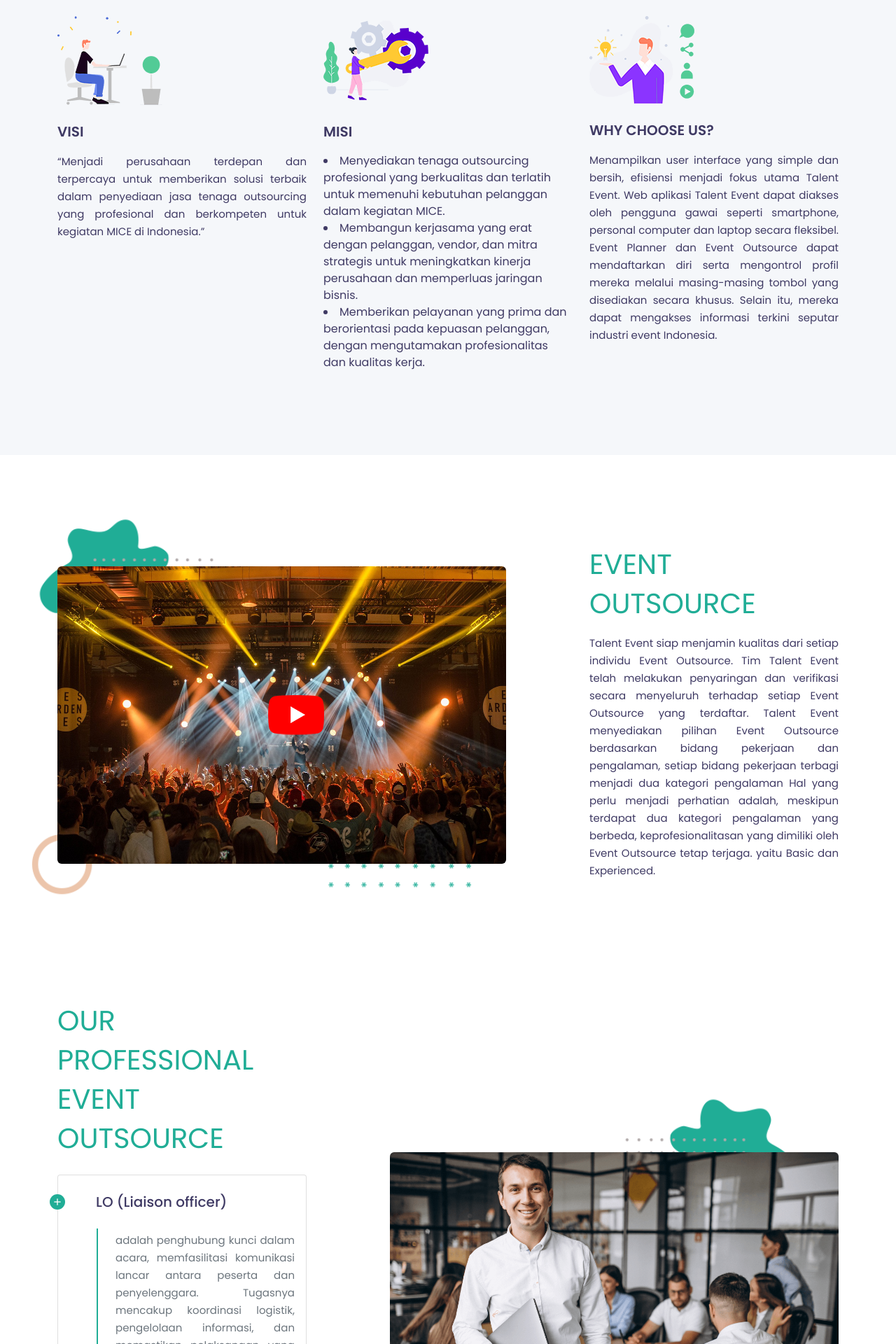
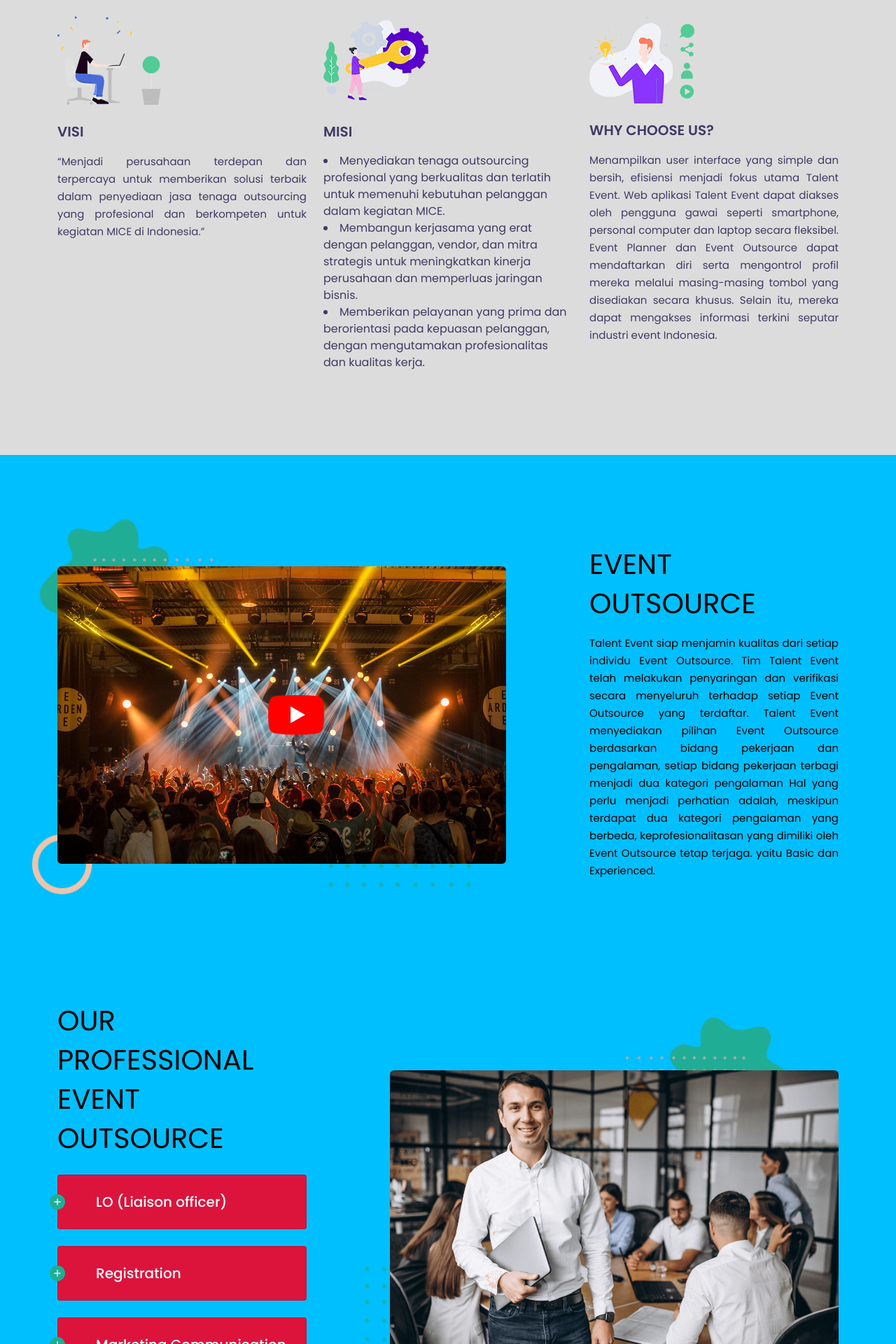
Before and after one commit to AmandaYora/event, a CodeIgniter 4 app: the page made by app/Views/LandingPage/index.php in a window 1280 px wide. Shown: the part 960-2880 px from the top of the page at 70% size. Run offline with PHP 8.4 and a stand-in for CodeIgniter, Linux system fonts and the light colour scheme; the template is opened without the code that fills it, so the values that code supplies are empty; some libraries are stand-ins or nearby versions.

Commit message:
perubahan warna bg

```diff
--- a/app/Views/LandingPage/index.php
+++ b/app/Views/LandingPage/index.php
@@ -75,6 +75,56 @@
 
 
     <!-- start home section -->
+    <style>
+        p {
+            text-align: justify;
+        }
+
+        .navbar {
+            background-color: #fff;
+            /* Ganti dengan warna latar belakang navbar yang Anda inginkan */
+            /* Ganti atau tambahkan properti CSS lain untuk mengatur tampilan navbar */
+        }
+
+        .home {
+            background-color: #00BFFF;
+            /* Ganti dengan warna latar belakang yang Anda inginkan */
+        }
+
+        #features {
+            background-color: #00BFFF;
+            /* Ganti dengan warna latar belakang yang Anda inginkan */
+        }
+
+        #service {
+            background-color: #DCDCDC;
+            /* Ganti dengan warna latar belakang yang Anda inginkan */
+        }
+
+        .card {
+            background-color: #DC143C;
+            /* Ganti dengan warna latar belakang yang Anda inginkan */
+        }
+
+        #faq {
+            background-color: #DCDCDC;
+            /* Ganti dengan warna latar belakang yang Anda inginkan */
+        }
+
+        #blog {
+            background-color: #00BFFF;
+            /* Ganti dengan warna latar belakang yang Anda inginkan */
+        }
+
+        #kembangkan {
+            margin-top: 100px;
+        }
+
+        .text-black {
+            color: #000000;
+            /* Ganti dengan warna teks yang Anda inginkan */
+        }
+    </style>
     <section class="home" id="home">
         <div class="container" id="ani-round">
             <div class="home-content">
@@ -83,7 +133,7 @@
                         <h2 class="title mt-5 mt-lg-0">
                             PT Humanage Solutions
                         </h2>
-                        <p class="f-16 my-4 text-muted">Komitmen kami dalam menyediakan informasi terpercaya dan terkini
+                        <p class="f-16 my-4 text-black">Komitmen kami dalam menyediakan informasi terpercaya dan terkini
                             terkait tenaga lepas atau pun event yang membutuhkan jasa tenaga lepas, menjadi salah satu
                             dari sekian banyak hal yang ditawarkan melalui web aplikasi Kanaka Indonesia. Hal tersebut
                             dapat tersampaikan dengan jelas
@@ -160,7 +210,7 @@
 
 
     <!-- start service -->
-    <section class="section bg-light" id="service">
+    <section class="section" id="service">
         <div class="container">
             <div class="row justify-content-center mb-4 pb-2">
                 <div class="col-lg-12">
@@ -170,7 +220,7 @@
                         </h2>
                         <h2 class="mb-3"><span class="text-primary fw-normal">"Find Your Event Match"</span>
                         </h2>
-                        <p class="text-muted para-p mx-auto mb-0">Merupakan perusahaan yang resmi berdiri pada tahun 2023.
+                        <p class="text-black para-p mx-auto mb-0">Merupakan perusahaan yang resmi berdiri pada tahun 2023.
                             di Indonesia yang sudah tersertifikasi dan sesuai dengan kebutuhan pasar.
                             Menyediakan wadah berbasis teknologi web aplikasi bernama Talent Event, PT Humanage Solutions memiliki
                             tujuan untuk menjadi penghubung antara PCE/PEO dan Event Outsource</p>
@@ -184,11 +234,6 @@
                             <img src="<?= base_url('assets/landingpage/images/service/img-1.png'); ?>" alt="img-fluid">
                         </div>
                         <h5 class="fw-bold mt-4 mb-3">VISI</h5>
-                        <style>
-                            p {
-                                text-align: justify;
-                            }
-                        </style>
                         <p>“Menjadi perusahaan terdepan dan terpercaya untuk memberikan solusi terbaik
                             dalam penyediaan jasa tenaga outsourcing yang profesional dan berkompeten untuk kegiatan
                             MICE di Indonesia.”</p>
@@ -259,8 +304,8 @@
                     </div>
                 </div>
                 <div class="col-lg-4 offset-lg-1 mt-5 mt-lg-0">
-                    <h1 class="fw-bold mt-2"><span class="text-primary fw-normal">EVENT OUTSOURCE</span></h1>
-                    <p class="mt-3">Talent Event siap menjamin kualitas dari setiap individu Event Outsource.
+                    <h1 class="fw-bold mt-2"><span class="text-black fw-normal">EVENT OUTSOURCE</span></h1>
+                    <p class="mt-3 text-black">Talent Event siap menjamin kualitas dari setiap individu Event Outsource.
                         Tim Talent Event telah melakukan penyaringan dan verifikasi secara menyeluruh terhadap setiap
                         Event Outsource yang terdaftar. Talent Event menyediakan pilihan Event Outsource berdasarkan
                         bidang pekerjaan dan pengalaman, setiap bidang pekerjaan terbagi menjadi dua kategori pengalaman
@@ -275,18 +320,18 @@
             <div class="features-2" id="part2">
                 <div class="row align-items-center">
                     <div class="col-lg-4 order-2 order-lg-1 mt-5 mt-lg-0">
-                        <h1 class="fw-bold mt-2"><span class="text-primary fw-normal">OUR PROFESSIONAL EVENT OUTSOURCE</span>
+                        <h1 class="fw-bold mt-2"><span class="text-black fw-normal">OUR PROFESSIONAL EVENT OUTSOURCE</span>
                         </h1>
                         <!-- start 1 -->
                         <div class="card mt-4">
                             <a data-bs-toggle="collapse" href="#collapse1" class="faq collapsed">
                                 <div class="card-header p-4" id="heading1">
-                                    <h5 class="mb-0 text-dark">LO (Liaison officer)</h5>
+                                    <h5 class="mb-0 text-white">LO (Liaison officer)</h5>
                                 </div>
                             </a>
-                            <div id="collapse1" class="collapse show" aria-labelledby="heading1" data-parent="#accordionExample">
+                            <div id="collapse1" class="collapse" aria-labelledby="heading1" data-parent="#accordionExample">
                                 <div class="card-body pt-1">
-                                    <p class="mb-0 text-muted">adalah penghubung kunci dalam acara, memfasilitasi komunikasi lancar antara
+                                    <p class="mb-0 text-white">adalah penghubung kunci dalam acara, memfasilitasi komunikasi lancar antara
                                         peserta dan penyelenggara. Tugasnya mencakup koordinasi logistik, pengelolaan informasi, dan
                                         memastikan pelaksanaan yang sukses.</p>
                                 </div>
@@ -299,12 +344,12 @@
                         <div class="card mt-4">
                             <a data-bs-toggle="collapse" href="#collapse2" class="faq collapsed">
                                 <div class="card-header p-4" id="heading2">
-                                    <h5 class="mb-0 text-dark">Registration</h5>
+                                    <h5 class="mb-0 text-white">Registration</h5>
                                 </div>
                             </a>
                             <div id="collapse2" class="collapse" aria-labelledby="heading2" data-parent="#accordionExample">
                                 <div class="card-body pt-1">
-                                    <p class="mb-0 text-muted">Registration mengurus proses pendaftaran peserta untuk acara dengan efisien.
+                                    <p class="mb-0 text-white">Registration mengurus proses pendaftaran peserta untuk acara dengan efisien.
                                         Melibatkan pengumpulan informasi, pembayaran, dan pemrosesan data penting. Memastikan peserta terdaftar
                                         dengan tepat sehingga acara dapat berjalan dengan lancar.</p>
                                 </div>
@@ -317,12 +362,12 @@
                         <div class="card mt-4">
                             <a data-bs-toggle="collapse" href="#collapse3" class="faq collapsed">
                                 <div class="card-header p-4" id="heading3">
-                                    <h5 class="mb-0 text-dark">Marketing Communication</h5>
+                                    <h5 class="mb-0 text-white">Marketing Communication</h5>
                                 </div>
                             </a>
                             <div id="collapse3" class="collapse" aria-labelledby="heading3" data-parent="#accordionExample">
                                 <div class="card-body pt-1">
-                                    <p class="mb-0 text-muted">Marketing Communication memainkan peran kunci dalam mempromosikan acara dan
+                                    <p class="mb-0 text-white">Marketing Communication memainkan peran kunci dalam mempromosikan acara dan
                                         berkomunikasi dengan audiens. Menggunakan berbagai strategi seperti media sosial, iklan, dan konten
                                         kreatif untuk menciptakan kesadaran dan menarik peserta. Memastikan pesan acara disampaikan secara
                                         efektif kepada target pasar.</p>
@@ -335,12 +380,12 @@
                         <div class="card mt-4">
                             <a data-bs-toggle="collapse" href="#collapse4" class="faq collapsed" aria-expanded="false" aria-controls="collapse4">
                                 <div class="card-header p-4" id="heading4">
-                                    <h5 class="mb-0 text-dark">Standbuilding</h5>
+                                    <h5 class="mb-0 text-white">Standbuilding</h5>
                                 </div>
                             </a>
                             <div id="collapse4" class="collapse" aria-labelledby="heading4" data-parent="#accordionExample">
                                 <div class="card-body pt-1">
-                                    <p class="mb-0 text-muted">Stand Building merancang dan membangun stuktur fisik untuk pameran yang
+                                    <p class="mb-0 text-white">Stand Building merancang dan membangun stuktur fisik untuk pameran yang
                                         menciptakan tampilan menarik dan profesional. Menggabungkan desain kreatif dengan fungsionalitas,
                                         menciptakan ruang yang memikat untuk menampilkan produk dan informasi penting.</p>
                                 </div>
@@ -389,21 +434,20 @@
         <div class="container">
             <div class="row">
                 <div class="col-lg-12">
-                    <div class="title-box text-center">
+                    <div class="title-box text-center" id="kembangkan">
                         <h2 class="mb-3"><span class="text-primary fw-normal">Kembangkan dirimu sekarang !</span> <br>
                             Join our journey </h2>
-                        <p class="text-muted para-p mx-auto mb-0">Kami percaya bahwa sumber daya manusia adalah salah satu aspek penting
+                        <p class="text-muted para-p mx-auto">Kami percaya bahwa sumber daya manusia adalah salah satu aspek penting
                             dalam perkembangan perusahaan ini, sehingga membuka peluang sangat terbuka bagi talenta terbaik untuk bergabung
                             bersama Humanage Solution dalam membangun Event Solution di Indonesia yang dapat membuat semuanya menjadi lebih mudah.</p>
                     </div>
                 </div>
             </div>
-
         </div>
     </section>
     <!-- end faq -->
     <!-- start blog -->
-    <section class="section bg-light" id="faq">
+    <section class="section" id="faq">
         <div class="container">
             <div class="row justify-content-center">
                 <div class="col-lg-10">
@@ -501,7 +545,7 @@
 
 
     <!-- start blog -->
-    <section class="section bg-light" style="padding-top:0px;" id="blog">
+    <section class="section" style="padding-top:0px;" id="blog">
         <!-- start cta -->
         <section class="cta section" id="cta-ani">
             <div class="cta-image position-relative">
```
